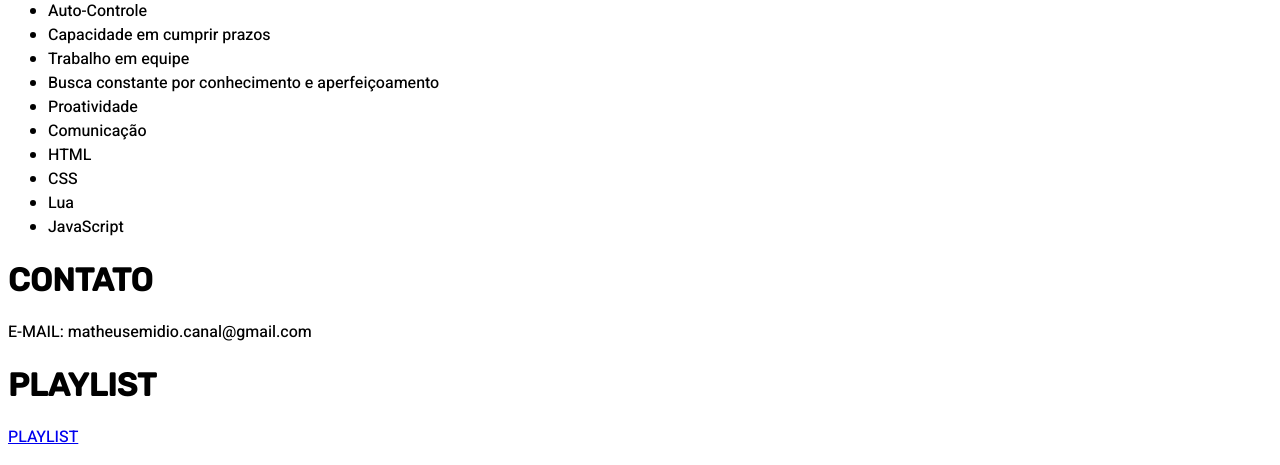
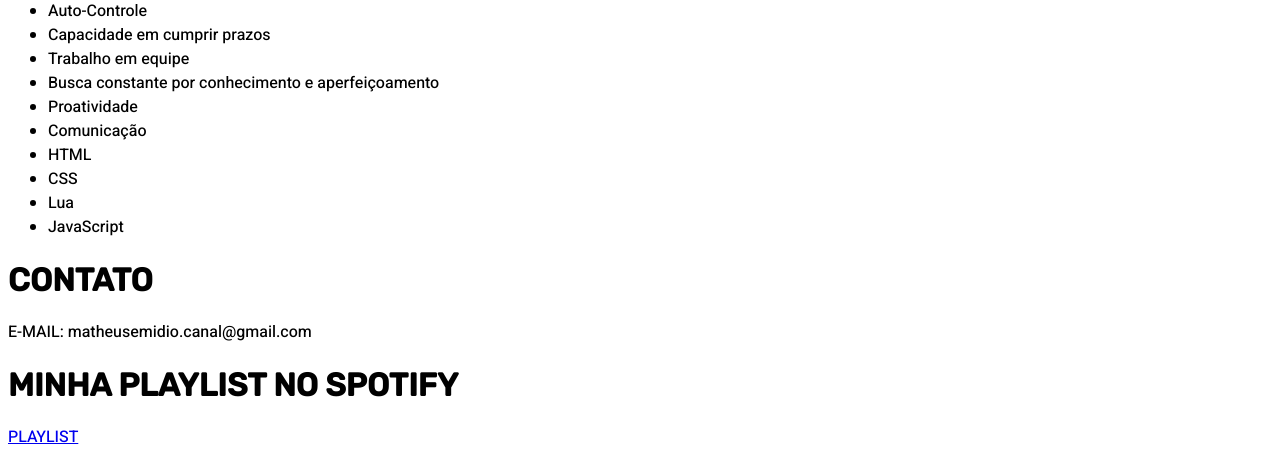
Before and after one commit to Vieiravs2/Vieiravs2.github.io, a plain HTML site: page index.html in a window 1280 px wide. Shown: the part 697-1162 px from the top of the page. Drawn offline with Linux system fonts and the light colour scheme.

Commit message:
Feat: Adicionado minha Playlist no Spotify

```diff
--- a/index.html
+++ b/index.html
@@ -53,7 +53,7 @@
         </h1>
             <p class="paboutme"> E-MAIL: matheusemidio.canal@gmail.com </p>
         <h1 class="h1modificado">
-            PLAYLIST
+            MINHA PLAYLIST NO SPOTIFY
         </h1>
             <p class="paboutme"> <a href="https://open.spotify.com/playlist/0jgUvFhqc6pIBH08TMWLvG?si=46f13f01fa9b4d85" target="_blank"> PLAYLIST </a></p>
     </div>
```
